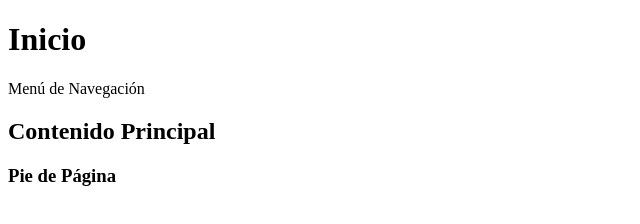
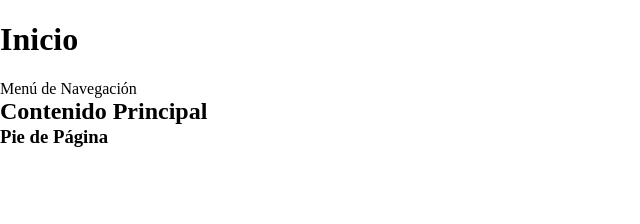
Before and after one commit to hozlucas28/Portfolio, a plain HTML site: page index.html in a window 1280 px wide. Shown: the whole page, without its empty margins (0-640 px from the left). Drawn offline with nearby package versions, Linux system fonts and the light colour scheme.

Commit message:
Add link to normalize.css

```diff
--- a/index.html
+++ b/index.html
@@ -10,6 +10,8 @@
     <meta name="viewport" content="width=device-width, initial-scale=1.0">
     <meta name="keywords" content="Argentina, HTML, CSS, JS, JavaScript, Portafolio"/>
     <meta name="description" content="Portafolio web de Lucas Hoz, construido principalmente con las tecnologías HTML, CSS Y JS (JavaScript)."/>
+    <link rel="stylesheet" href="CSS/main.css">
+    <link rel="stylesheet" href="CSS/normalize.css">
     <title>COMPLETAR</title> <!-- Título de la pestaña -->
 </head>
 <body>
```
